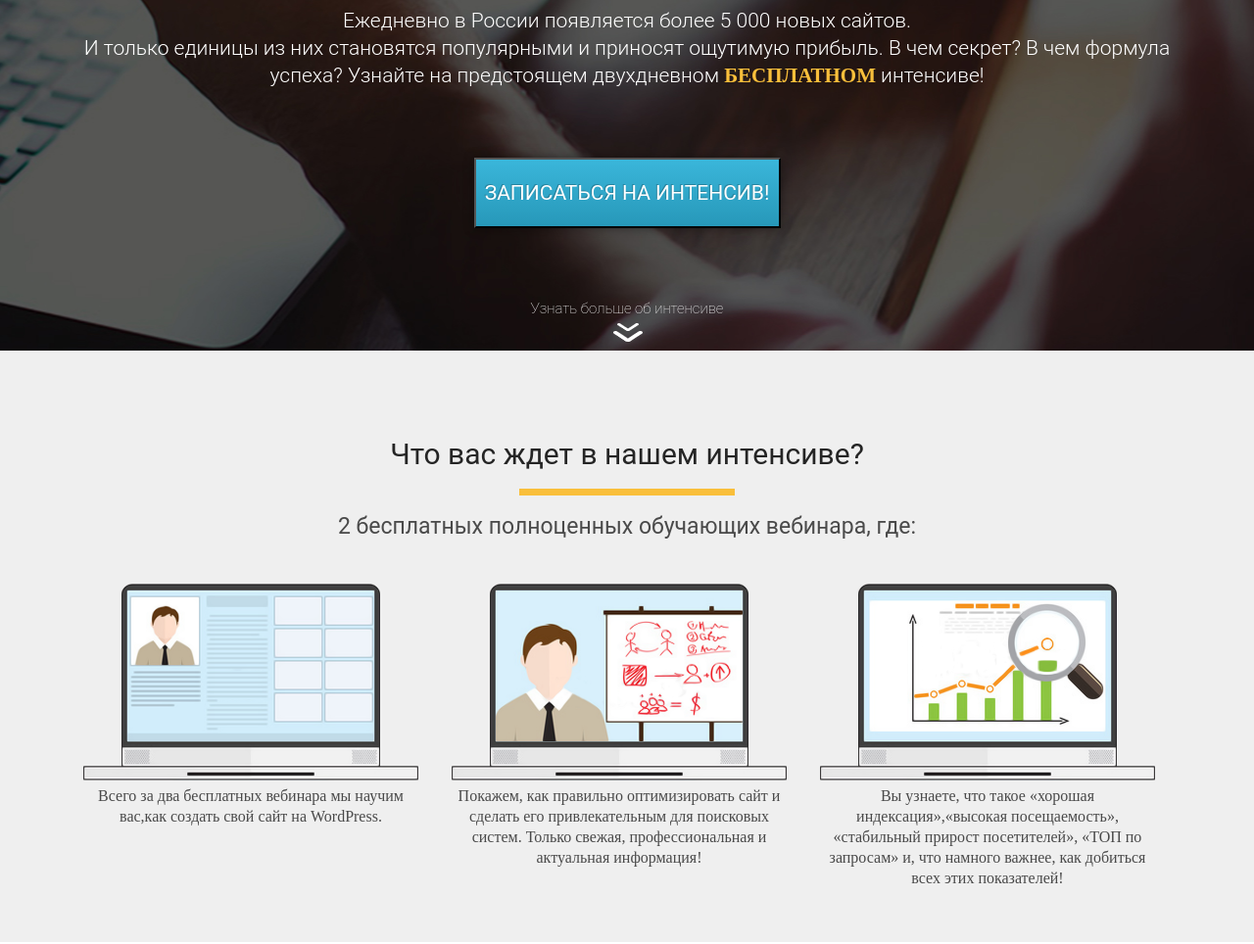
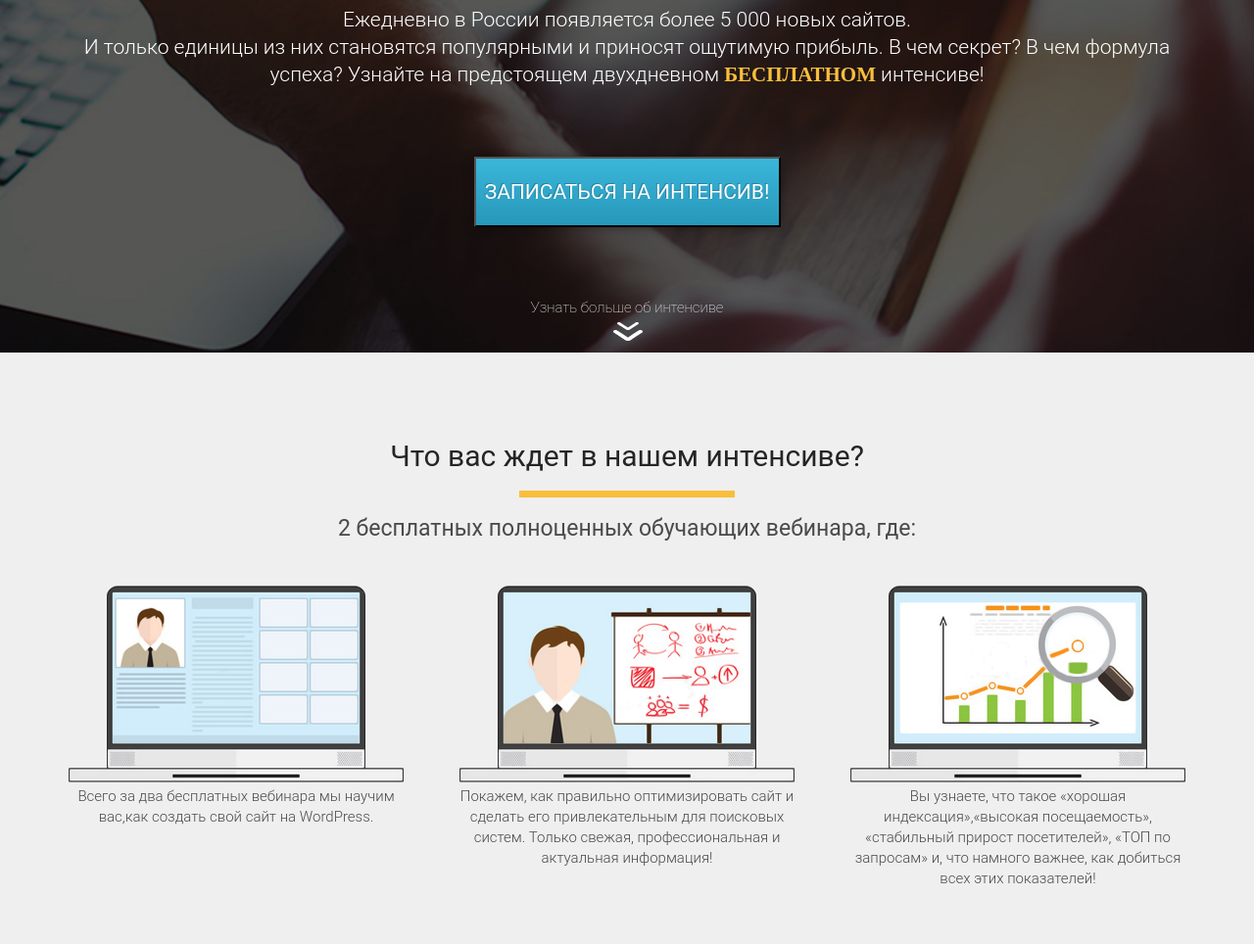
Before and after one commit to sky7way/Wordpress_intansive, a plain HTML site: page index.html in a window 1280 px wide. Shown: the part 442-1406 px from the top of the page at 98% size. Drawn offline with Linux system fonts and the light colour scheme.

Commit message:
do_flex_section_second

```diff
--- a/src/css/style.css
+++ b/src/css/style.css
@@ -18,9 +18,9 @@ h2.title {
 }
 
 .promo {
-    height: 800px;
+    height: 802px;
     background: url("../img/bg/main_bg.png") center center/cover no-repeat;
-    padding: 39px 0 62px 0;
+    padding: 38px 0 61px 0;
 }
 
 .logo .logo_img {
@@ -150,25 +150,25 @@ h2.title {
 }
 
 .waiting .waiting_wrapper {
+    display: flex;
+    justify-content: space-between;
     margin-top: 45px;
 }
 
 .waiting .waiting_wrapper .waiting_item {
-    display: inline-block;
-    vertical-align: top;
-    margin: 0 15px;
+    text-align: center;
     width: 342px;
-    color: #4A4A4A;
-    text-align: center;
-    line-height: 21px;
 }
 
 .waiting .waiting_wrapper .waiting_img {
     width: 100%;
 }
 
-/* .waiting .waiting_wrapper .waiting_descr {
+.waiting .waiting_wrapper .waiting_descr {
     color: #4A4A4A;
-    width: 369px;
-    text-align: center;
-} */
+    line-height: 21px;
+    font-family: 'Roboto';
+    font-style: normal;
+    font-weight: 300;
+    font-size: 15px;
+}
```
